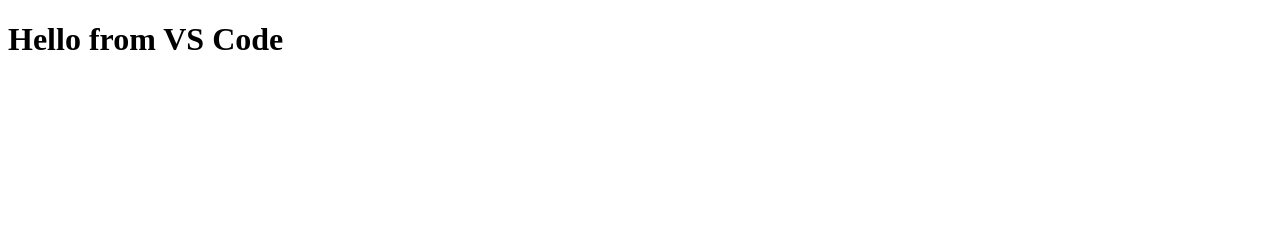
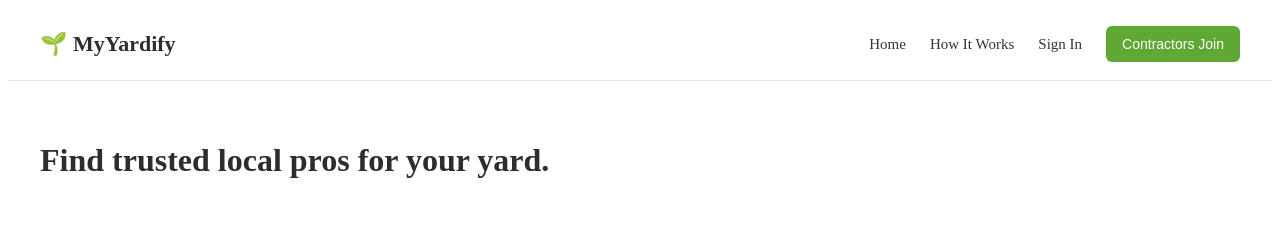
Before and after one commit to hwave1978/free_estimate, a plain HTML site: page index.html in a window 1280 px wide. Drawn offline with Linux system fonts and the light colour scheme.

Commit message:
initial .html page structure and .css styling

```diff
--- a/index.html
+++ b/index.html
@@ -1,13 +1,32 @@
-<!DOCTYPE html>
-<html>
-<head>
-  <title>Free Estimate</title>
-  <link rel="stylesheet" href="style.css">
-</head>
-<body>
+<!doctype html>
+<html lang="en">
+  <head>
+    <meta charset="UTF-8" />
+    <meta name="viewport" content="width=device-width, initial-scale=1.0" />
 
-  <h1>Hello from VS Code</h1>
+    <title>MyYardify Request Form</title>
 
-  <script src="script.js"></script>
-</body>
+    <link rel="stylesheet" href="style.css" />
+  </head>
+
+  <body>
+    <header class="site-header">
+      <div class="header-inner">
+        <div class="logo">🌱 MyYardify</div>
+
+        <nav class="nav">
+          <a href="#">Home</a>
+          <a href="#">How It Works</a>
+          <a href="#">Sign In</a>
+          <button class="join-btn">Contractors Join</button>
+        </nav>
+      </div>
+    </header>
+
+    <main class="page-container">
+      <h1>Find trusted local pros for your yard.</h1>
+    </main>
+
+    <script src="script.js"></script>
+  </body>
 </html>
--- /dev/null
+++ b/style.css
@@ -0,0 +1,58 @@
+/* HEADER */
+.site-header {
+  background: #ffffff;
+  border-bottom: 1px solid #e5e5e5;
+}
+
+.header-inner {
+  max-width: 1200px;
+  margin: 0 auto;
+  padding: 18px 24px;
+
+  display: flex;
+  justify-content: space-between;
+  align-items: center;
+}
+
+.logo {
+  font-size: 22px;
+  font-weight: 600;
+  color: #2d2d2d;
+}
+
+.nav {
+  display: flex;
+  align-items: center;
+  gap: 24px;
+}
+
+.nav a {
+  text-decoration: none;
+  color: #333;
+  font-size: 15px;
+}
+
+.join-btn {
+  background: #5fa834;
+  color: white;
+  border: none;
+  padding: 10px 16px;
+  border-radius: 6px;
+  font-size: 14px;
+  cursor: pointer;
+}
+
+/* PAGE LAYOUT */
+.page-container {
+  max-width: 1200px;
+  margin: 0 auto;
+  padding: 40px 24px;
+}
+
+/* MAIN HEADLINE */
+.page-container h1 {
+  font-size: 32px;
+  font-weight: 600;
+  color: #2d2d2d;
+  margin-bottom: 30px;
+}
```
Also changed, not shown: script.js (added).
